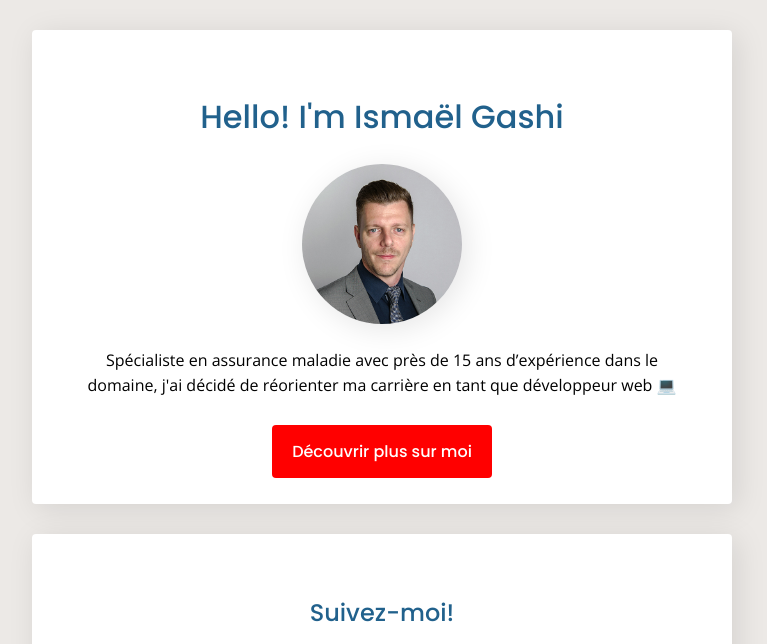
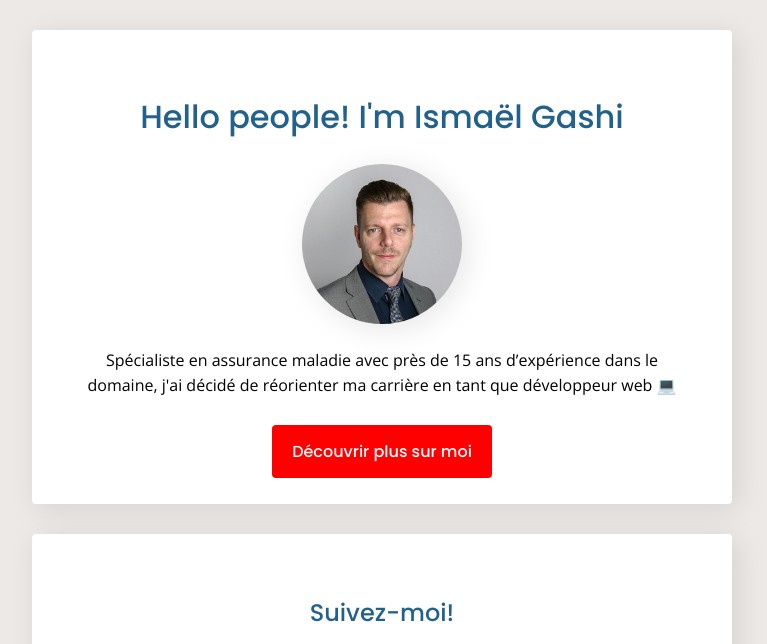
Before and after one commit to ismooz/profile, a plain HTML site: page index.html in a window 1280 px wide. Shown: the top 644 px of the page, without its empty margins (258-1025 px from the left). Drawn offline with nearby package versions, Linux system fonts and the light colour scheme.

Commit message:
Chg hello peaople

```diff
--- a/index.html
+++ b/index.html
@@ -11,7 +11,7 @@
 
 <div class="container">
   <div class="card-white text-center">
-    <h1>Hello! I'm Ismaël Gashi</h1>
+    <h1>Hello people! I'm Ismaël Gashi</h1>
     <img src="images/ismael_gashi.jpg" alt="Ismaël Gashi" class="img-circle img-presentation">
     <p id="introduction">
       Spécialiste en assurance maladie avec près de 15 ans d’expérience dans le domaine, j'ai décidé de réorienter ma carrière en tant que développeur web 💻
```
